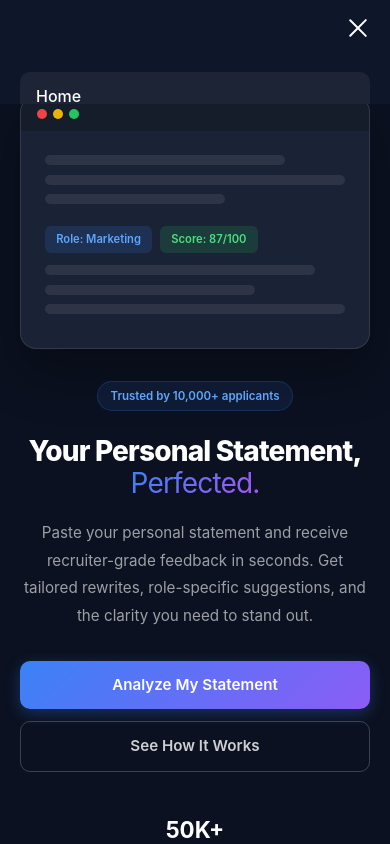
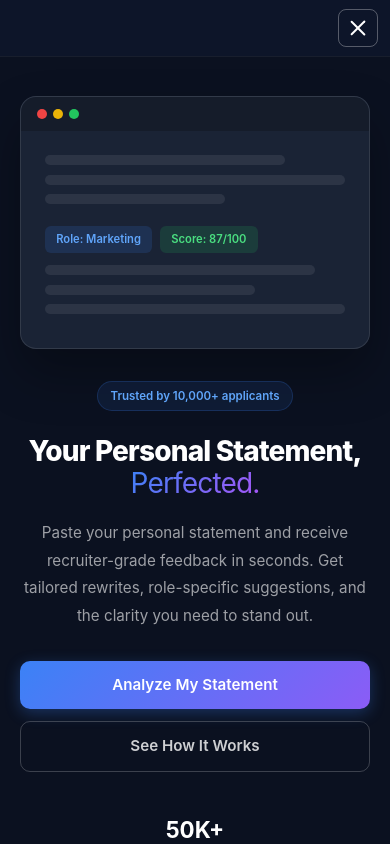
Before and after one commit to diamondfrancis/personalstatement.pro, a Vue app: page / in a window 390 px wide. Both pictures are taken after a click on the button "Menu". Shown: the top 844 px of the page. Built offline with nearby package versions, Linux system fonts and the light colour scheme.

Commit message:
Fix mobile navbar: separate desktop/mobile menus, remove display:contents, add slide-in panel with icons

```diff
--- a/src/components/NavBar.vue
+++ b/src/components/NavBar.vue
@@ -6,36 +6,25 @@ import { useAuth } from '../stores/auth'
 const { isAuthenticated, user, isPro } = useAuth()
 const route = useRoute()
 
-const mobileMenuOpen = ref(false)
+const menuOpen = ref(false)
 const scrolled = ref(false)
 
 function toggleMenu() {
-  mobileMenuOpen.value = !mobileMenuOpen.value
-  if (mobileMenuOpen.value) {
-    document.body.style.overflow = 'hidden'
-  } else {
-    document.body.style.overflow = ''
-  }
+  menuOpen.value = !menuOpen.value
+  document.body.style.overflow = menuOpen.value ? 'hidden' : ''
 }
 
 function closeMenu() {
-  mobileMenuOpen.value = false
+  menuOpen.value = false
   document.body.style.overflow = ''
 }
 
-// Close menu on route change
-watch(() => route.path, () => {
-  closeMenu()
-})
+watch(() => route.path, closeMenu)
 
-// Close menu on Escape key
 function onKeydown(e: KeyboardEvent) {
-  if (e.key === 'Escape' && mobileMenuOpen.value) {
-    closeMenu()
-  }
+  if (e.key === 'Escape') closeMenu()
 }
 
-// Add scroll shadow effect
 function onScroll() {
   scrolled.value = window.scrollY > 10
 }
@@ -52,9 +41,9 @@ onUnmounted(() => {
   document.body.style.overflow = ''
 })
 
-const userInitial = computed(() => {
-  return (user.value?.name ?? 'U').charAt(0).toUpperCase()
-})
+const userInitial = computed(() =>
+  (user.value?.name ?? 'U').charAt(0).toUpperCase()
+)
 </script>
 
 <template>
@@ -62,59 +51,99 @@ const userInitial = computed(() => {
     <div class="navbar-inner">
       <RouterLink to="/" class="navbar-brand" @click="closeMenu">
         <span class="brand-icon">📝</span>
-        <span class="brand-text">Personal Statement Pro</span>
+        <span class="brand-text">PersonalStatement.pro</span>
       </RouterLink>
 
-      <button class="hamburger" :class="{ active: mobileMenuOpen }" @click="toggleMenu" aria-label="Toggle navigation">
-        <span></span>
-        <span></span>
-        <span></span>
-      </button>
-
-      <div class="nav-links-wrapper" :class="{ open: mobileMenuOpen }">
-        <div class="nav-overlay" @click="closeMenu"></div>
-        <ul class="nav-links" :class="{ open: mobileMenuOpen }">
-          <li><RouterLink to="/" @click="closeMenu">Home</RouterLink></li>
-          <li><RouterLink to="/analyzer" @click="closeMenu">Analyze Statement</RouterLink></li>
-          <li><RouterLink to="/blog" @click="closeMenu">Blog</RouterLink></li>
-          <li><RouterLink to="/jobs" @click="closeMenu">Jobs</RouterLink></li>
-          <li><RouterLink to="/about" @click="closeMenu">About</RouterLink></li>
+      <!-- Desktop links -->
+      <ul class="nav-links-desktop">
+        <li><RouterLink to="/">Home</RouterLink></li>
+        <li><RouterLink to="/analyzer">Analyzer</RouterLink></li>
+        <li><RouterLink to="/blog">Blog</RouterLink></li>
+        <li><RouterLink to="/jobs">Jobs</RouterLink></li>
+        <li><RouterLink to="/about">About</RouterLink></li>
         <li>
-            <RouterLink to="/pricing" @click="closeMenu" class="nav-pricing">
+          <RouterLink to="/pricing" class="nav-pricing">
             <span v-if="!isPro">Pricing</span>
             <span v-else class="pro-tag">PRO ✓</span>
           </RouterLink>
         </li>
-          <li v-if="!isAuthenticated" class="nav-cta-item">
-            <RouterLink to="/auth" @click="closeMenu" class="nav-cta">Sign In</RouterLink>
+        <li v-if="!isAuthenticated">
+          <RouterLink to="/auth" class="nav-cta">Sign In</RouterLink>
         </li>
-          <li v-else class="nav-cta-item">
-            <RouterLink to="/profile" @click="closeMenu" class="nav-profile">
+        <li v-else>
+          <RouterLink to="/profile" class="nav-profile">
             <span class="nav-avatar">{{ userInitial }}</span>
             <span class="nav-profile-name">{{ user?.name || 'Profile' }}</span>
           </RouterLink>
         </li>
       </ul>
+
+      <!-- Hamburger button -->
+      <button
+        class="hamburger"
+        :class="{ active: menuOpen }"
+        @click="toggleMenu"
+        :aria-expanded="menuOpen"
+        aria-label="Menu"
+      >
+        <span></span>
+        <span></span>
+        <span></span>
+      </button>
     </div>
+
+    <!-- Mobile menu -->
+    <Transition name="fade">
+      <div v-if="menuOpen" class="mobile-overlay" @click="closeMenu"></div>
+    </Transition>
+    <div class="mobile-menu" :class="{ open: menuOpen }">
+      <ul class="mobile-links">
+        <li><RouterLink to="/" @click="closeMenu">🏠 Home</RouterLink></li>
+        <li><RouterLink to="/analyzer" @click="closeMenu">📊 Analyze Statement</RouterLink></li>
+        <li><RouterLink to="/blog" @click="closeMenu">📰 Blog</RouterLink></li>
+        <li><RouterLink to="/jobs" @click="closeMenu">💼 Job Prospects</RouterLink></li>
+        <li><RouterLink to="/about" @click="closeMenu">ℹ️ About</RouterLink></li>
+        <li>
+          <RouterLink to="/pricing" @click="closeMenu">
+            <span v-if="!isPro">💎 Pricing</span>
+            <span v-else class="pro-tag-mobile">⭐ PRO Active</span>
+          </RouterLink>
+        </li>
+        <li class="mobile-divider"></li>
+        <li v-if="!isAuthenticated">
+          <RouterLink to="/auth" @click="closeMenu" class="mobile-cta">Sign In / Sign Up</RouterLink>
+        </li>
+        <li v-else>
+          <RouterLink to="/profile" @click="closeMenu" class="mobile-profile-link">
+            <span class="nav-avatar-lg">{{ userInitial }}</span>
+            <div>
+              <span class="mobile-profile-name">{{ user?.name || 'Profile' }}</span>
+              <span class="mobile-profile-sub">View Profile</span>
+            </div>
+          </RouterLink>
+        </li>
+      </ul>
     </div>
   </nav>
 </template>
 
 <style scoped>
+/* ═══════ Base navbar ═══════ */
 .navbar {
   position: fixed;
   top: 0;
   left: 0;
   right: 0;
   z-index: 1000;
-  background: rgba(15, 23, 42, 0.95);
+  background: rgba(11, 17, 32, 0.97);
   backdrop-filter: blur(12px);
-  border-bottom: 1px solid rgba(255, 255, 255, 0.08);
+  -webkit-backdrop-filter: blur(12px);
+  border-bottom: 1px solid rgba(255, 255, 255, 0.06);
   transition: box-shadow 0.3s ease;
 }
 
 .navbar.scrolled {
-  box-shadow: 0 4px 20px rgba(0, 0, 0, 0.3);
+  box-shadow: 0 2px 24px rgba(0, 0, 0, 0.4);
 }
 
 .navbar-inner {
@@ -127,63 +156,62 @@ const userInitial = computed(() => {
   height: 64px;
 }
 
+/* ═══════ Brand ═══════ */
 .navbar-brand {
   display: flex;
   align-items: center;
   gap: 0.5rem;
   text-decoration: none;
   color: #fff;
-  font-size: 1.25rem;
+  font-size: 1.15rem;
   font-weight: 700;
   letter-spacing: -0.02em;
   flex-shrink: 0;
 }
 
 .brand-icon {
-  font-size: 1.5rem;
+  font-size: 1.35rem;
 }
 
-/* Desktop nav links */
-.nav-links-wrapper {
-  display: contents;
-}
-
-.nav-overlay {
-  display: none;
-}
-
-.nav-links {
+/* ═══════ Desktop nav links ═══════ */
+.nav-links-desktop {
   display: flex;
   align-items: center;
-  gap: 0.25rem;
+  gap: 0.15rem;
   list-style: none;
   padding: 0;
   margin: 0;
 }
 
-.nav-links a {
+.nav-links-desktop a {
   display: block;
-  padding: 0.5rem 1rem;
-  color: rgba(255, 255, 255, 0.7);
+  padding: 0.5rem 0.85rem;
+  color: rgba(255, 255, 255, 0.65);
   text-decoration: none;
-  font-size: 0.9rem;
+  font-size: 0.88rem;
   font-weight: 500;
   border-radius: 8px;
-  transition: all 0.2s ease;
+  transition: color 0.2s, background 0.2s;
+  white-space: nowrap;
 }
 
-.nav-links a:hover,
-.nav-links a.router-link-exact-active {
+.nav-links-desktop a:hover {
   color: #fff;
-  background: rgba(255, 255, 255, 0.08);
+  background: rgba(255, 255, 255, 0.07);
+}
+
+.nav-links-desktop a.router-link-exact-active {
+  color: #fff;
+  background: rgba(59, 130, 246, 0.15);
 }
 
 .nav-cta {
   background: linear-gradient(135deg, #3b82f6, #8b5cf6) !important;
   color: #fff !important;
-  padding: 0.5rem 1.25rem !important;
+  padding: 0.45rem 1.15rem !important;
   border-radius: 8px !important;
-  margin-left: 0.5rem;
+  margin-left: 0.35rem;
+  font-weight: 600 !important;
 }
 
 .nav-cta:hover {
@@ -195,12 +223,12 @@ const userInitial = computed(() => {
   display: flex;
   align-items: center;
   gap: 0.5rem;
-  padding: 0.35rem 0.85rem 0.35rem 0.35rem !important;
+  padding: 0.3rem 0.75rem 0.3rem 0.3rem !important;
   background: rgba(255, 255, 255, 0.06) !important;
   border: 1px solid rgba(255, 255, 255, 0.1);
   border-radius: 50px !important;
   color: #fff !important;
-  transition: all 0.2s ease;
+  margin-left: 0.35rem;
 }
 
 .nav-profile:hover {
@@ -209,21 +237,21 @@ const userInitial = computed(() => {
 }
 
 .nav-avatar {
-  width: 28px;
-  height: 28px;
+  width: 26px;
+  height: 26px;
   border-radius: 50%;
   background: linear-gradient(135deg, #3b82f6, #8b5cf6);
   display: flex;
   align-items: center;
   justify-content: center;
-  font-size: 0.8rem;
+  font-size: 0.75rem;
   font-weight: 700;
   color: #fff;
   flex-shrink: 0;
 }
 
 .nav-profile-name {
-  font-size: 0.85rem;
+  font-size: 0.83rem;
   font-weight: 500;
 }
 
@@ -237,27 +265,39 @@ const userInitial = computed(() => {
   letter-spacing: 0.03em;
 }
 
-/* Hamburger */
+/* ═══════ Hamburger ═══════ */
 .hamburger {
   display: none;
   flex-direction: column;
+  justify-content: center;
   gap: 5px;
   background: none;
-  border: none;
+  border: 1px solid rgba(255, 255, 255, 0.15);
+  border-radius: 8px;
   cursor: pointer;
-  padding: 8px;
-  z-index: 1010;
+  padding: 10px 9px;
+  z-index: 1100;
   -webkit-tap-highlight-color: transparent;
+  transition: border-color 0.2s;
+}
+
+.hamburger:hover,
+.hamburger:active {
+  border-color: rgba(255, 255, 255, 0.35);
 }
 
 .hamburger span {
   display: block;
-  width: 24px;
+  width: 20px;
   height: 2px;
   background: #fff;
   border-radius: 2px;
   transition: all 0.3s ease;
   transform-origin: center;
+}
+
+.hamburger.active {
+  border-color: rgba(255, 255, 255, 0.3);
 }
 
 .hamburger.active span:nth-child(1) {
@@ -266,117 +306,163 @@ const userInitial = computed(() => {
 
 .hamburger.active span:nth-child(2) {
   opacity: 0;
+  transform: scaleX(0);
 }
 
 .hamburger.active span:nth-child(3) {
   transform: rotate(-45deg) translate(5px, -5px);
 }
 
-/* ─── Tablet breakpoint (≤ 900px) ─── */
-@media (max-width: 900px) {
-  .nav-links a {
-    padding: 0.5rem 0.65rem;
-    font-size: 0.84rem;
-  }
+/* ═══════ Mobile overlay ═══════ */
+.mobile-overlay {
+  display: none;
 }
 
-/* ─── Mobile breakpoint (≤ 768px) ─── */
+/* ═══════ Mobile slide-in menu ═══════ */
+.mobile-menu {
+  display: none;
+}
+
+/* ═══════ Transition for overlay ═══════ */
+.fade-enter-active,
+.fade-leave-active {
+  transition: opacity 0.3s ease;
+}
+.fade-enter-from,
+.fade-leave-to {
+  opacity: 0;
+}
+
+/* ═══════════════════════════════════════════
+   MOBILE — ≤ 768px
+   ═══════════════════════════════════════════ */
 @media (max-width: 768px) {
-  .navbar-inner {
-    padding: 0 1rem;
+  .nav-links-desktop {
+    display: none;
   }
 
   .hamburger {
     display: flex;
   }
 
-  .nav-links-wrapper {
+  .mobile-overlay {
+    display: block;
+    position: fixed;
+    inset: 0;
+    z-index: 1050;
+    background: rgba(0, 0, 0, 0.6);
+  }
+
+  .mobile-menu {
     display: block;
     position: fixed;
     top: 0;
-    left: 0;
     right: 0;
     bottom: 0;
-    z-index: 1005;
-    pointer-events: none;
-    visibility: hidden;
-  }
-
-  .nav-links-wrapper.open {
-    pointer-events: auto;
-    visibility: visible;
-  }
-
-  .nav-overlay {
-    display: block;
-    position: absolute;
-    inset: 0;
-    background: rgba(0, 0, 0, 0.5);
-    opacity: 0;
-    transition: opacity 0.3s ease;
-  }
-
-  .nav-links-wrapper.open .nav-overlay {
-    opacity: 1;
-  }
-
-  .nav-links {
-    position: absolute;
-    top: 0;
-    right: 0;
-    width: 280px;
-    max-width: 80vw;
-    height: 100%;
-    flex-direction: column;
-    align-items: stretch;
-    background: rgba(15, 23, 42, 0.99);
-    backdrop-filter: blur(16px);
-    padding: 80px 1.25rem 2rem;
-    gap: 0.25rem;
+    width: 300px;
+    max-width: 85vw;
+    z-index: 1060;
+    background: #0d1529;
     border-left: 1px solid rgba(255, 255, 255, 0.08);
     transform: translateX(100%);
-    transition: transform 0.3s cubic-bezier(0.4, 0, 0.2, 1);
+    transition: transform 0.35s cubic-bezier(0.4, 0, 0.2, 1);
     overflow-y: auto;
     -webkit-overflow-scrolling: touch;
   }
 
-  .nav-links.open {
+  .mobile-menu.open {
     transform: translateX(0);
   }
 
-  .nav-links a {
-    width: 100%;
-    padding: 0.75rem 1rem;
-    font-size: 1rem;
-    border-radius: 10px;
-    text-align: left;
+  .mobile-links {
+    list-style: none;
+    padding: 80px 1rem 2rem;
+    margin: 0;
+    display: flex;
+    flex-direction: column;
+    gap: 4px;
   }
 
-  .nav-links a:hover,
-  .nav-links a.router-link-exact-active {
-    background: rgba(255, 255, 255, 0.06);
+  .mobile-links li a {
+    display: block;
+    padding: 14px 16px;
+    color: rgba(255, 255, 255, 0.8);
+    text-decoration: none;
+    font-size: 1.05rem;
+    font-weight: 500;
+    border-radius: 12px;
+    transition: background 0.15s, color 0.15s;
   }
 
-  .nav-cta-item {
-    margin-top: 0.75rem;
-    padding-top: 0.75rem;
-    border-top: 1px solid rgba(255, 255, 255, 0.08);
+  .mobile-links li a:active {
+    background: rgba(255, 255, 255, 0.08);
   }
 
-  .nav-cta {
-    margin-left: 0 !important;
-    text-align: center !important;
-    padding: 0.75rem 1.25rem !important;
+  .mobile-links li a.router-link-exact-active {
+    color: #fff;
+    background: rgba(59, 130, 246, 0.15);
+    font-weight: 600;
   }
 
-  .nav-profile {
-    justify-content: flex-start;
-    width: 100%;
-    padding: 0.65rem 1rem 0.65rem 0.65rem !important;
+  .mobile-divider {
+    height: 1px;
+    background: rgba(255, 255, 255, 0.08);
+    margin: 8px 16px;
+  }
+
+  .mobile-cta {
+    background: linear-gradient(135deg, #3b82f6, #8b5cf6) !important;
+    color: #fff !important;
+    text-align: center;
+    font-weight: 600 !important;
+    font-size: 1.05rem !important;
+    padding: 14px 16px !important;
+  }
+
+  .mobile-profile-link {
+    display: flex !important;
+    align-items: center;
+    gap: 12px;
+  }
+
+  .nav-avatar-lg {
+    width: 40px;
+    height: 40px;
+    border-radius: 50%;
+    background: linear-gradient(135deg, #3b82f6, #8b5cf6);
+    display: flex;
+    align-items: center;
+    justify-content: center;
+    font-size: 1rem;
+    font-weight: 700;
+    color: #fff;
+    flex-shrink: 0;
+  }
+
+  .mobile-profile-name {
+    display: block;
+    font-size: 1rem;
+    font-weight: 600;
+    color: #fff;
+  }
+
+  .mobile-profile-sub {
+    display: block;
+    font-size: 0.8rem;
+    color: rgba(255, 255, 255, 0.4);
+    margin-top: 1px;
+  }
+
+  .pro-tag-mobile {
+    background: linear-gradient(135deg, #f59e0b, #ef4444);
+    -webkit-background-clip: text;
+    -webkit-text-fill-color: transparent;
+    background-clip: text;
+    font-weight: 700;
   }
 }
 
-/* ─── Small phones (≤ 480px) ─── */
+/* ═══════ Small phones — ≤ 480px ═══════ */
 @media (max-width: 480px) {
   .navbar-inner {
     padding: 0 0.75rem;
@@ -384,26 +470,29 @@ const userInitial = computed(() => {
   }
 
   .navbar-brand {
-    font-size: 1.05rem;
+    font-size: 1rem;
     gap: 0.35rem;
   }
 
   .brand-icon {
-    font-size: 1.25rem;
+    font-size: 1.15rem;
   }
 
-  .nav-links {
-    padding-top: 72px;
+  .mobile-menu {
     width: 100%;
     max-width: 100%;
     border-left: none;
   }
+
+  .mobile-links {
+    padding-top: 68px;
+  }
 }
 
-/* ─── Very small phones (≤ 360px) ─── */
+/* ═══════ Very small phones — ≤ 360px ═══════ */
 @media (max-width: 360px) {
   .brand-text {
-    font-size: 0.92rem;
+    font-size: 0.88rem;
   }
 }
 </style>
```
Lines whose indentation alone changed are shown as unchanged.
